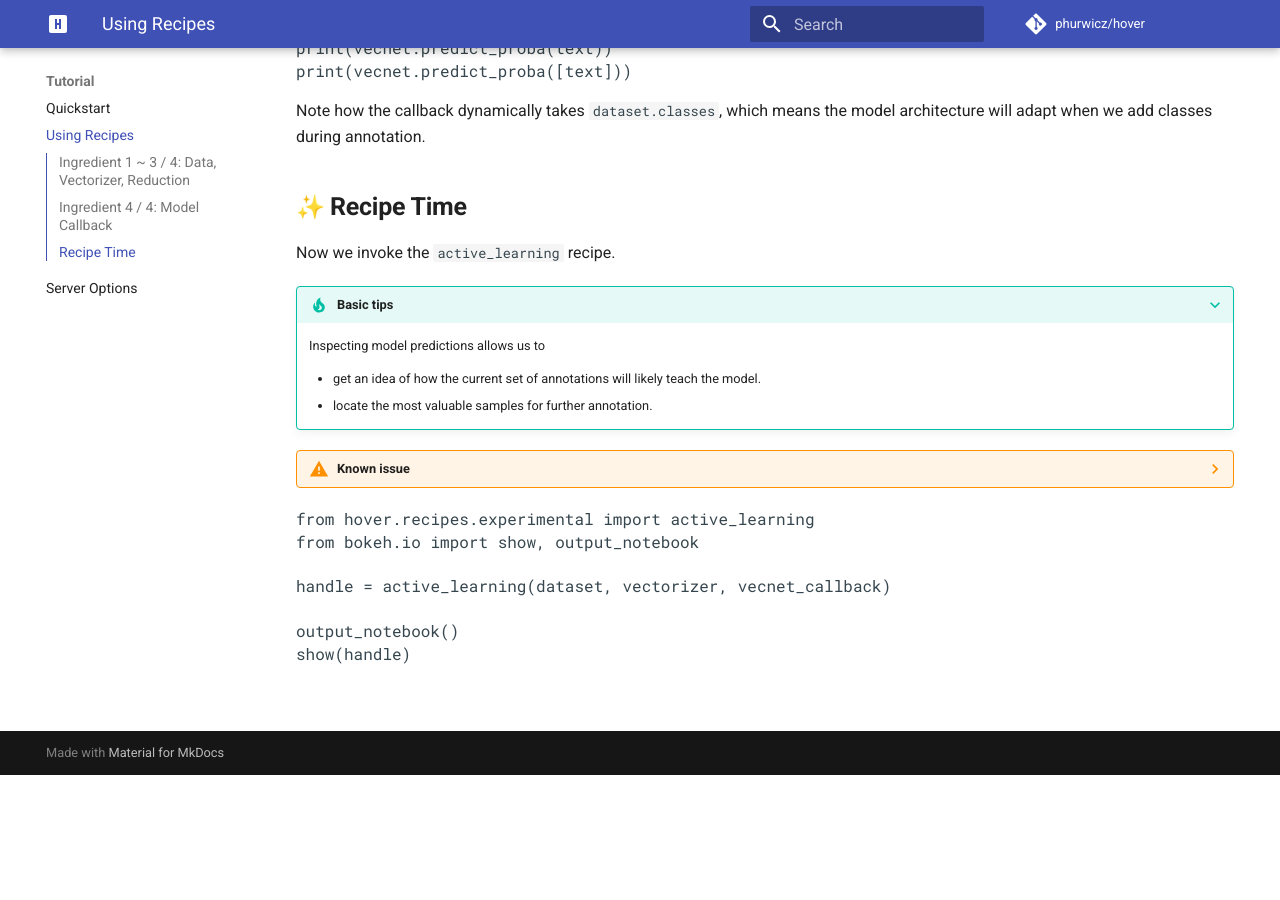
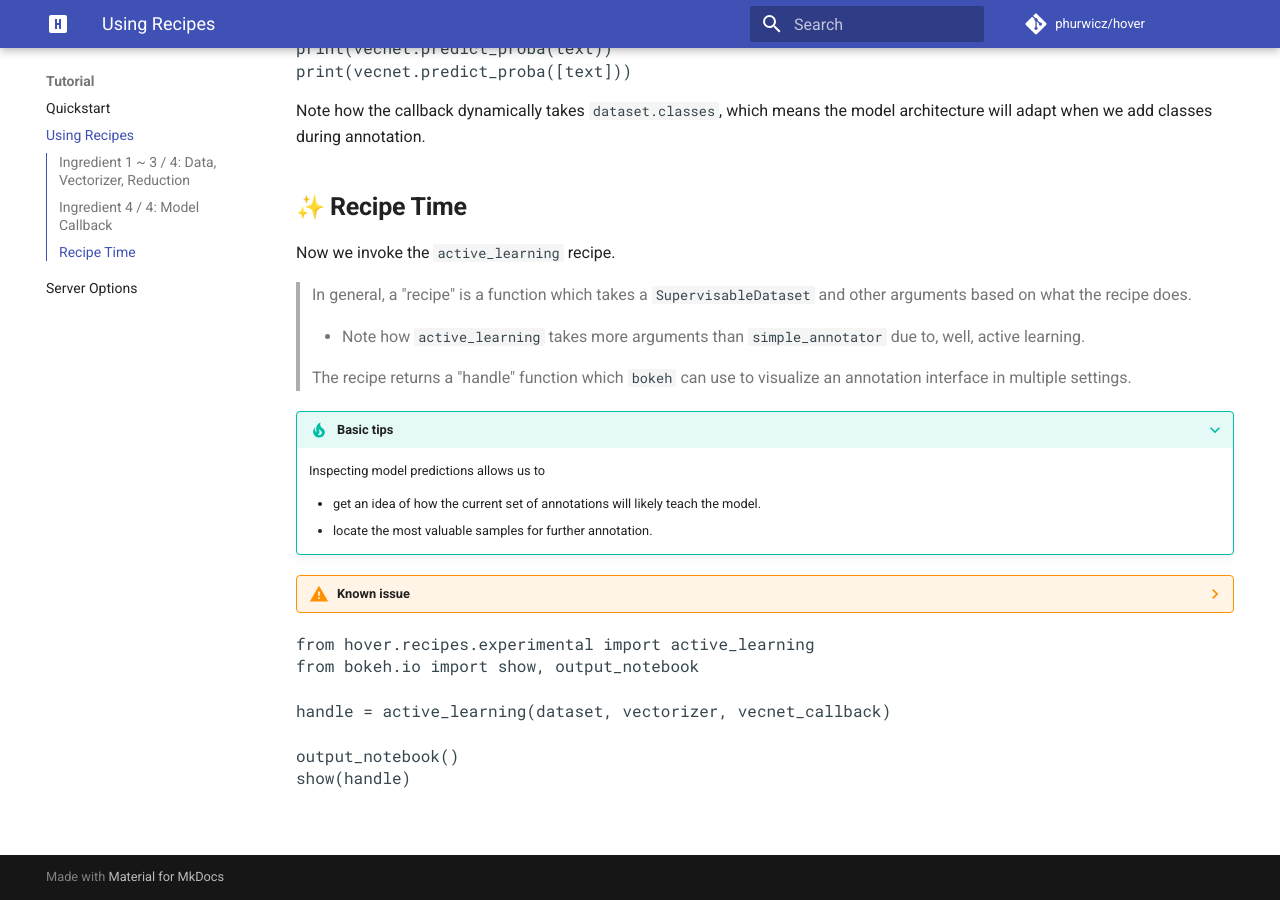
Before and after one commit to phurwicz/hover, an MkDocs documentation site: the page built from docs/pages/tutorial/t1-active-learning.md, in a window 1280 px wide and 900 px high, scrolled down 2354 px. Built offline with MkDocs 1.6.1 and Material for MkDocs 9.7.7, drawn with Linux system fonts in a browser that asks for light colours; emoji names are drawn with the system emoji font; a script that is not in the unit is left out; comment, search, counter and statistics services are not loaded; before the commit the page ends 3129 px from its top, so only the background shows below that; some of the changed text lies outside the part shown.

Commit message:
Reworded the active learning tutorial to put it in the context of recipes

```diff
--- a/docs/pages/tutorial/t1-active-learning.md
+++ b/docs/pages/tutorial/t1-active-learning.md
@@ -1,6 +1,6 @@
-> `hover` offers a few powerful built-in recipes.
+> The most common usage of `hover` is through built-in "recipes" like in the quickstart.
 >
-> :ferris_wheel: Let's explore an active learning example.
+> :ferris_wheel: Let's explore another `recipe` -- an active learning example.
 
 {!docs/snippets/html/stylesheet.html!}
 
@@ -49,6 +49,12 @@ Note how the callback dynamically takes `dataset.classes`, which means the model
 
 Now we invoke the `active_learning` recipe.
 
+> In general, a "recipe" is a function which takes a `SupervisableDataset` and other arguments based on what the recipe does.
+>
+> -   Note how `active_learning` takes more arguments than `simple_annotator` due to, well, active learning.
+>
+> The recipe returns a "handle" function which `bokeh` can use to visualize an annotation interface in multiple settings.
+
 ???+ tip "Basic tips"
     Inspecting model predictions allows us to
 
```
